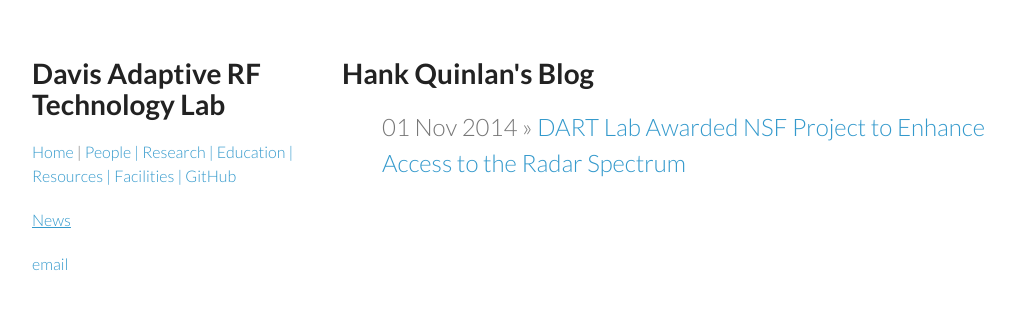
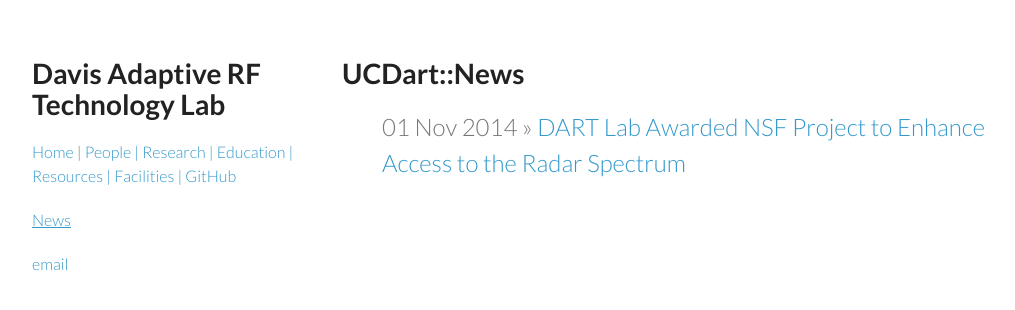
Before and after one commit to ucdart/ucdart.github.io, a Jekyll site: the page built from news/index.html, in a window 1280 px wide. Shown: the top 310 px of the page, without its empty margins (128-1143 px from the left). Built offline with Jekyll 4.4.1, drawn with Linux system fonts in a browser that asks for light colours.

Commit message:
Update index.html

```diff
--- a/news/index.html
+++ b/news/index.html
@@ -1,6 +1,6 @@
 ---
 layout: default
-title: Hank Quinlan's Blog
+title: UCDart::News
 ---
 <section>
 	<h1>{{ page.title }}</h1>
```
